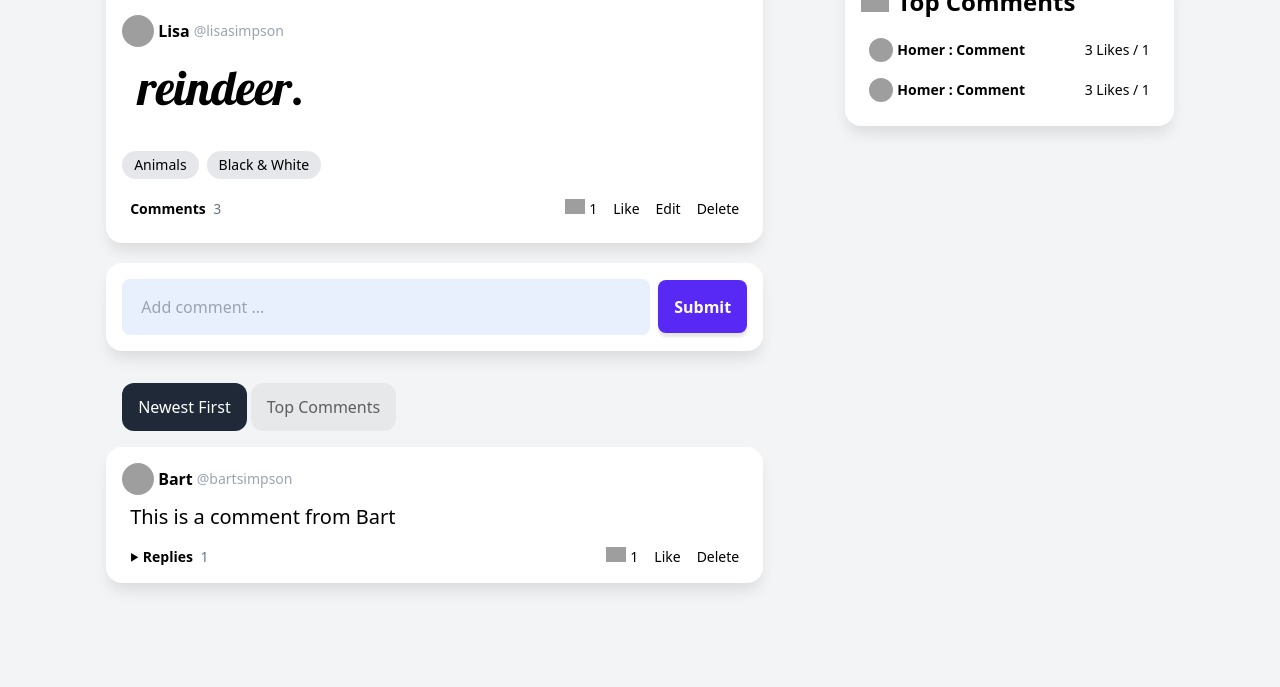
After one commit to Edwinromerojr/webapps_htmx, a Django app: page /post/99914a27-1025-4059-8afa-b1b56cd3c77f/ in a window 1280 px wide. The commit adds this page. Shown: the part 1023-1710 px from the top of the page. Run offline with Django 5.2, Linux system fonts and the light colour scheme; data comes from the database, SQL or seed files in the repository; both versions use the stored data as it was after the commit; some libraries are stand-ins or nearby versions; grey boxes are pictures that could not be loaded.

Commit message:
part5 CRUD

```diff
--- a/core/settings.py
+++ b/core/settings.py
@@ -25,7 +25,7 @@
 # SECURITY WARNING: don't run with debug turned on in production!
 DEBUG = True
 
-ALLOWED_HOSTS = []
+ALLOWED_HOSTS = ['*']
 
 
 # Application definition
--- a/core/urls.py
+++ b/core/urls.py
@@ -22,4 +22,7 @@
     path('admin/', admin.site.urls),
     path('', home_view, name='home'),
     path('post/create', post_create_view, name='post-create'),
+    path('post/delete/<pk>/', post_delete_view, name='post-delete'),
+    path('post/edit/<pk>/', post_edit_view, name='post-edit'),
+    path('post/<pk>/', post_page_view, name="post"),
 ]
--- a/posts/views.py
+++ b/posts/views.py
@@ -1,4 +1,5 @@
-from django.shortcuts import render, redirect
+from django.shortcuts import render, redirect, get_object_or_404
+from django.contrib.auth.decorators import login_required
 from bs4 import BeautifulSoup
 import requests
 from django.contrib import messages
@@ -36,3 +37,41 @@
             return redirect('home')
 
     return render(request, 'posts/post_create.html', {'form': form})
+
+def post_delete_view(request, pk):
+    post = get_object_or_404(Post, id=pk)
+
+    if request.method == "POST":
+        post.delete()
+        messages.success(request, 'Post deleted')
+        return redirect('home')
+
+    return render(request, 'posts/post_delete.html', {'post' : post})
+
+
+def post_edit_view(request, pk):
+    post = get_object_or_404(Post, id=pk)
+    form = PostEditForm(instance=post)
+
+    if request.method == "POST":
+        form = PostEditForm(request.POST, instance=post)
+        if form.is_valid:
+            form.save()
+            messages.success(request, 'Post updated')
+            return redirect('home')
+
+    context = {
+        'post' : post,
+        'form' : form
+    }
+    return render(request, 'posts/post_edit.html', context)
+
+
+def post_page_view(request, pk):
+    post = get_object_or_404(Post, id=pk)
+
+    context = {
+        'post' : post,
+    }
+
+    return render(request, 'posts/post_page.html', context)
--- a/templates/base.html
+++ b/templates/base.html
@@ -238,6 +238,8 @@
 </head>
 <body class="bg-gray-100">
 
+{% include 'includes/messages.html' %}
+
 {% include 'includes/header.html' %}
 
 {% block layout %}
--- /dev/null
+++ b/templates/includes/messages.html
@@ -0,0 +1,28 @@
+{% if messages %}
+<div x-data="{ showMessage: false }" >
+{% for message in messages %}
+<div x-cloak class="absolute mx-auto left-0 right-0 mt-2 max-w-xl z-50 flex items-center
+            {% if message.tags == 'error' %}bg-red-500{% else %}bg-amber-300{% endif %} text-white p-3 rounded-lg" role="alert"
+    x-show="showMessage"
+    x-init="setTimeout(() => showMessage = true, 200), setTimeout(() => showMessage = false, 6000)"
+    x-transition:enter="duration-700 ease-out"
+    x-transition:enter-start="opacity-0 -translate-y-5"
+    x-transition:enter-end="opacity-100 translate-y-0"
+    x-transition:leave="duration-200 ease-in"
+    x-transition:leave-start="opacity-100 translate-y-0"
+    x-transition:leave-end="opacity-0 -translate-y-5">
+        <svg class="w-8 h-8 mr-2"  viewBox="0 0 512 512">
+            <path d="M315.27,33,96,304H224L192.49,477.23a2.36,2.36,0,0,0,2.33,2.77h0a2.36,2.36,0,0,0,1.89-.95L416,208H288L319.66,34.75A2.45,2.45,0,0,0,317.22,32h0A2.42,2.42,0,0,0,315.27,33Z" style="fill:none;stroke:#ffffff;stroke-linecap:round;stroke-linejoin:round;stroke-width:32px" fill="white"></path>
+        </svg>
+        <div>
+            <div class="text-lg">{{ message }}</div>
+        </div>
+        <div class="ml-auto cursor-pointer" @click="showMessage = false">
+            <svg fill="white" stroke-linecap="round" stroke-linejoin="round" stroke-width="1.5" viewBox="0 0 24 24" stroke="currentColor" class="w-8 h-8 ml-2">
+                <path d="M6 18L18 6M6 6l12 12"></path>
+            </svg>
+        </div>
+    </div>
+{% endfor %}
+</div>
+{% endif %}
--- /dev/null
+++ b/templates/posts/post.html
@@ -0,0 +1,36 @@
+<article class="card">
+    <div class="flex items-center justify-between px-4 h-14">
+        <h3 class="text-start leading-5 mr-1">{{ post.title }}</h3>
+        <div class="text-sm text-gray-400 truncate">flickr<a href="{{ post.url }}" class="hover:underline ml-1" target="blank">@{{ post.artist }}</a></div>
+    </div>
+    <figure>
+        <a href="{% url "post" post.id %}"><img class="w-full" src="{{ post.image }}"></a>
+    </figure>
+    <div class="p-4 pb-2">
+        <a class="flex items-center gap-1 mb-4" href="">
+            <img class="w-8 h-8 object-cover rounded-full" src="https://img.icons8.com/small/96/A9A9A9/happy.png">
+            <span class="font-bold hover:underline">Lisa</span>
+            <span class="text-sm text-gray-400">@lisasimpson</span>
+        </a>
+        <p class="text-5xl mb-10 px-4 font1">{{ post.body }}</p>
+        <div class="flex items-center gap-2 text-sm mb-5 flex-wrap">
+            <a href="" class="bg-gray-200 rounded-full px-3 py-1 hover:bg-gray-800 hover:text-white">Animals</a>
+            <a href="" class="bg-gray-200 rounded-full px-3 py-1 hover:bg-gray-800 hover:text-white">Black & White</a>
+        </div>
+        <div class="flex items-center justify-between text-sm px-2">
+            <a class="font-bold hover:underline" href="{% url "post" post.id %}">
+                Comments
+                <span class="font-light text-gray-500 ml-1">3</span>
+            </a>
+            <div class="flex items-center gap-4 [&>a:hover]:underline">
+                <div class="flex items-center gap-1">
+                    <img class="w-5 -mt-1" src="https://img.icons8.com/small/24/000000/fire-heart.png">
+                    1
+                </div>
+                <a href="">Like</a>
+                <a href="{% url "post-edit" post.id %}">Edit</a>
+                <a href="{% url "post-delete" post.id %}">Delete</a>
+            </div>
+        </div>
+    </div>
+</article>
--- /dev/null
+++ b/templates/posts/post_page.html
@@ -0,0 +1,88 @@
+{% extends 'layouts/a.html' %}
+
+{% block content %}
+
+{% include 'posts/post.html' %}
+
+<div class="card !pb-0 -mt-3">
+    <form method="POST" class="flex items-center p-4" autocomplete="off">
+        <input type="text" name="comment" placeholder="Add comment ..." maxlength="150">
+        <button @click="open = false" class="block ml-2" type="submit">Submit</button>
+    </form>
+</div>
+
+<div class="mb-20">
+    <div id="tabs" class="ml-4 flex gap-1 mb-4">
+        <a class="tab selected">Newest First</a>
+        <a class="tab">Top Comments</a>
+    </div>
+
+    <div id="tab-contents">
+
+        <comment class="card p-4 !mb-4">
+            <div class="flex justify-between items-center">
+                <a class="flex items-center gap-1 mb-2" href="">
+                    <img class="w-8 h-8 object-cover rounded-full" src="https://img.icons8.com/small/96/A9A9A9/happy.png">
+                    <span class="font-bold hover:underline">Bart</span>
+                    <span class="text-sm font-normal text-gray-400">@bartsimpson</span>
+                </a>
+            </div>
+            <p class="text-xl px-2">
+                This is a comment from Bart
+            </p>
+            <div x-data="{ repliesOpen: false }" class="flex items-center justify-between flex-wrap text-sm px-2">
+                <a @click="repliesOpen = !repliesOpen" class="font-bold hover:underline cursor-pointer">
+                    <div class="inline-block" x-bind:class="repliesOpen && 'rotate-90 duration-300'">
+                        <svg transform ="rotate(90)" width="9" height="9" viewBox="0 0 25 25">
+                            <path d="M24 22h-24l12-20z"/>
+                        </svg>
+                    </div>
+                    Replies
+                    <span class="font-light text-gray-500 ml-1">1</span>
+                </a>
+                <div class="flex items-center gap-4 [&>a:hover]:underline">
+                    <div class="flex items-center gap-1">
+                        <img class="w-5 -mt-1" src="https://img.icons8.com/small/24/000000/fire-heart.png">
+                        1
+                    </div>
+                    <a href="">Like</a>
+                    <a href="">Delete</a>
+                </div>
+
+                <div x-show="repliesOpen" x-cloak class="basis-full mt-3 pl-8 grid grid-cols-1">
+
+                    <reply class="flex items-end justify-between py-4 border-t">
+                        <div class="flex">
+                            <a href="">
+                                <img class="w-8 h-8 object-cover rounded-full mr-2" src="https://img.icons8.com/small/96/A9A9A9/happy.png">
+                            </a>
+                            <div class="w-fit">
+                                <a class="block" href="">
+                                    <span class="font-bold hover:underline">Homer</span>
+                                    <span class="text-sm text-gray-400">@homersimpson</span>
+                                </a>
+                                <div class="mr-3">This is a reply from Homer</div>
+                            </div>
+                        </div>
+                        <div class="flex items-center gap-4 [&>a:hover]:underline">
+                            <div class="flex items-center gap-1">
+                                <img class="w-5 -mt-1" src="https://img.icons8.com/small/24/000000/fire-heart.png">
+                                1
+                            </div>
+                            <a href="">Like</a>
+                            <a href="">Delete</a>
+                        </div>
+                    </reply>
+
+                    <form method="POST" class="replyform flex justify-between" autocomplete="off">
+                        <input type="text" name="reply" placeholder="Add reply ..." maxlength="150">
+                        <button class="block" type="submit">Submit</button>
+                    </form>
+                </div>
+            </div>
+        </comment>
+
+    </div>
+</div>
+
+{% endblock %}
```
Also changed, not shown: posts/forms.py (+12 -0 lines), templates/404.html (added, +11 -0 lines), templates/posts/home.html (+1 -36 lines), templates/posts/post_delete.html (added, +23 -0 lines), templates/posts/post_edit.html (added, +24 -0 lines), db.sqlite3.
